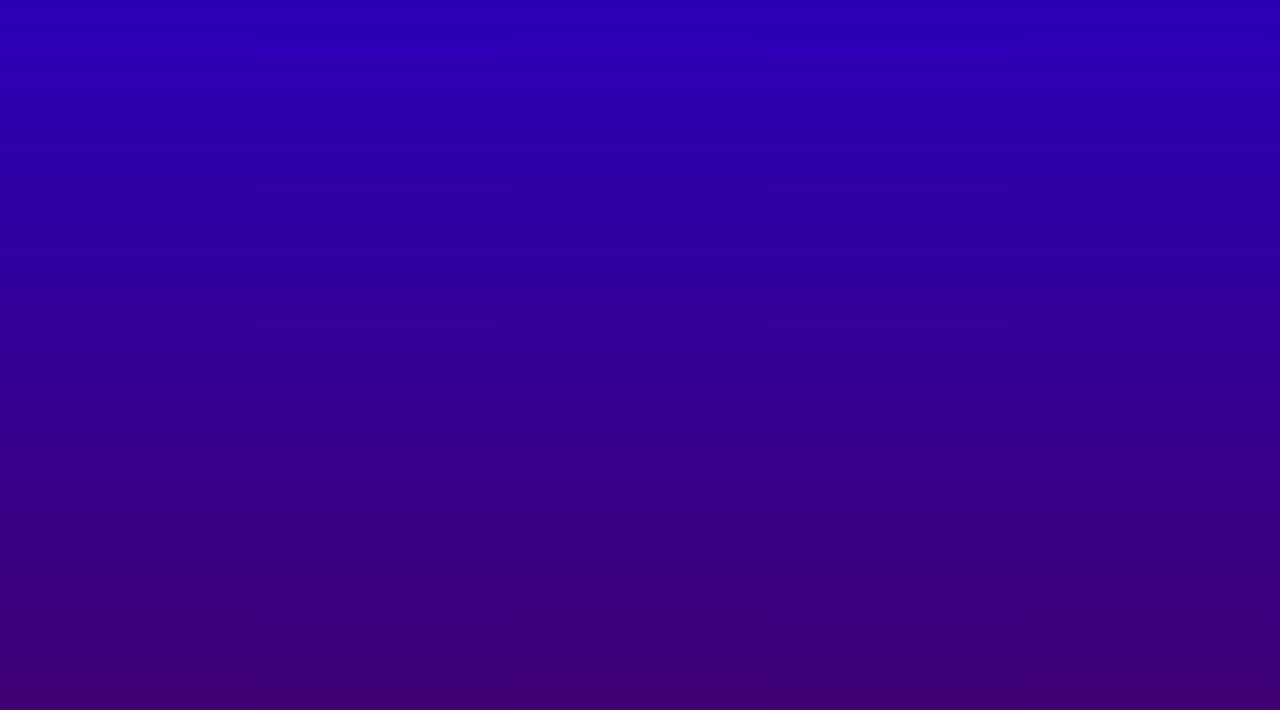
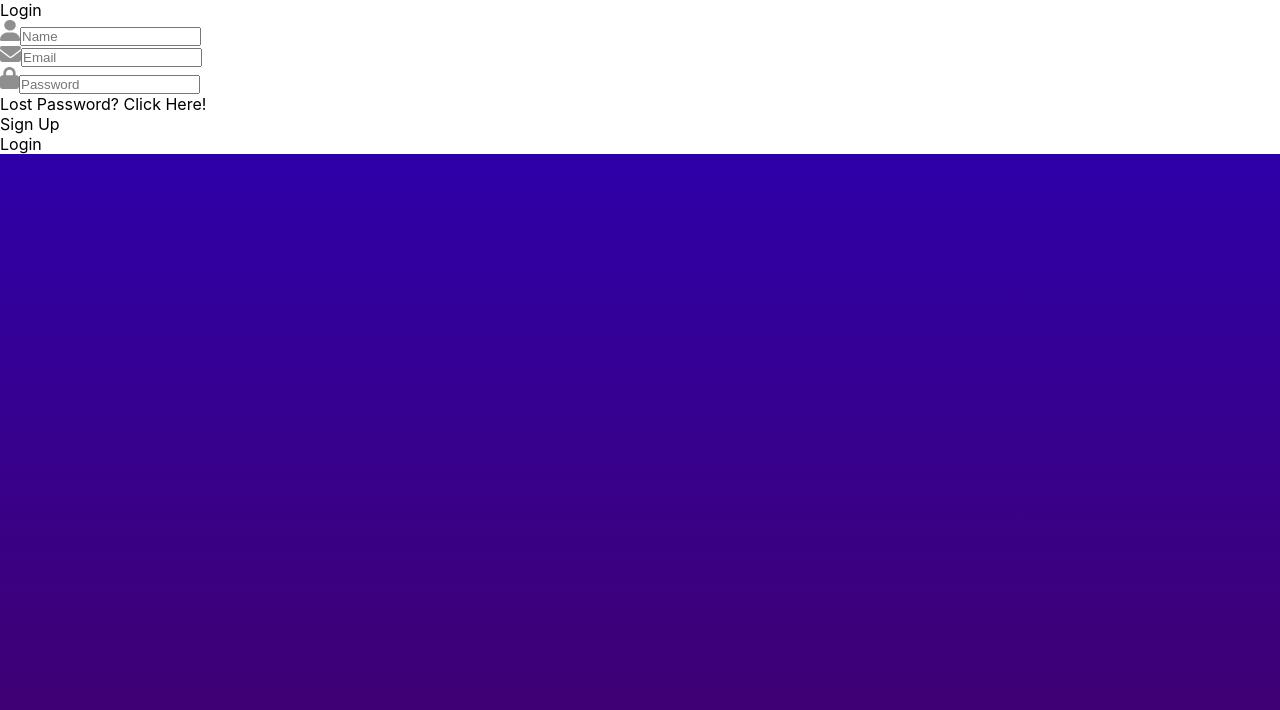
Before and after one commit to chinthaka20010226/Login_SignUp_InReactJs_, a React (Create React App) app: page / in a window 1280 px wide. Shown: the top 710 px of the page. Built offline with nearby package versions, Linux system fonts and the light colour scheme.

Commit message:
Now, Structure is done...

```diff
--- a/src/App.css
+++ b/src/App.css
@@ -1,5 +1,5 @@
 .App {
-  text-align: center;
+  /* text-align: center; */
 }
 
 .App-logo {
--- a/src/Components/LoginSignUp/LoginSignUp.css
+++ b/src/Components/LoginSignUp/LoginSignUp.css
@@ -7,6 +7,9 @@
 
 
 /* ------ Body ------- */
-body {
+.container {
+    background-color: #fff;
+    display: flex;
+    flex-direction: column;
 
 }
--- a/src/Components/LoginSignUp/LoginSignUp.js
+++ b/src/Components/LoginSignUp/LoginSignUp.js
@@ -7,7 +7,33 @@ import password_icon from '../Assets/password.png';
 
 function LoginSignUp(){
     return(
-        <div></div>
+        <div className='container'>
+            <div className='header'>
+                <div className='header-text'>Login</div>
+                <div className='header-underline'></div>
+            </div>
+            <div className='inputs'>
+                <div className='input'>
+                    <img src={name_icon} alt='input-name'></img>
+                    <input type='text' placeholder='Name'></input>
+                </div>
+                <div className='input'>
+                    <img src={email_icon} alt='input-email'></img>
+                    <input type='email' placeholder='Email'></input>
+                </div>
+                <div className='input'>
+                    <img src={password_icon} alt='input-password'></img>
+                    <input type='password' placeholder='Password'></input>
+                </div>
+            </div>
+            <div className='forgot-password'>
+                Lost Password? <span>Click Here!</span>
+            </div>
+            <div className='submit-container'>
+                <div className='submit'>Sign Up</div>
+                <div className='submit'>Login</div>
+            </div>
+        </div>
     )
 }
 
```
